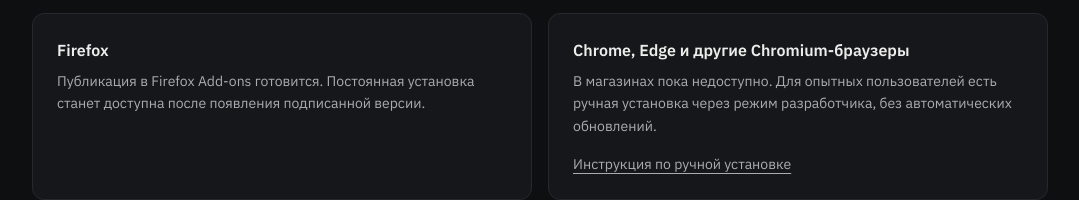
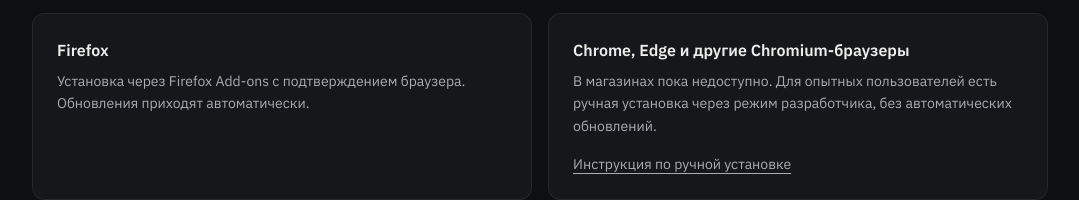
Before and after one commit to Peaostrel/VEINMusic, a Next.js app in the folder frontend/: page /extension in a window 1280 px wide. Shown: the part 1711-1911 px from the top of the page, without its empty margins (100-1179 px from the left). Built offline with nearby package versions, Linux system fonts and the light colour scheme; no server answers.

Commit message:
Enable Firefox install button for published VEIN Music Tracker listing

```diff
--- a/frontend/app/extension/page.tsx
+++ b/frontend/app/extension/page.tsx
@@ -11,12 +11,13 @@
   alternates: { canonical: "/extension" },
 };
 
-// Read at request time so the approved AMO listing can be enabled without a rebuild.
+// Read at request time so deployments can override the published AMO listing.
 export const dynamic = "force-dynamic";
 
 function firefoxListing(): string | null {
-  const value = process.env.FIREFOX_ADDON_URL;
-  if (!value) return null;
+  const value =
+    process.env.FIREFOX_ADDON_URL?.trim() ||
+    "https://addons.mozilla.org/en-US/firefox/addon/vein-music-tracker/";
   try {
     const url = new URL(value);
     return url.protocol === "https:" &&
```
Also changed, not shown: 1 other file (tests, documents, lock files or other folders).
